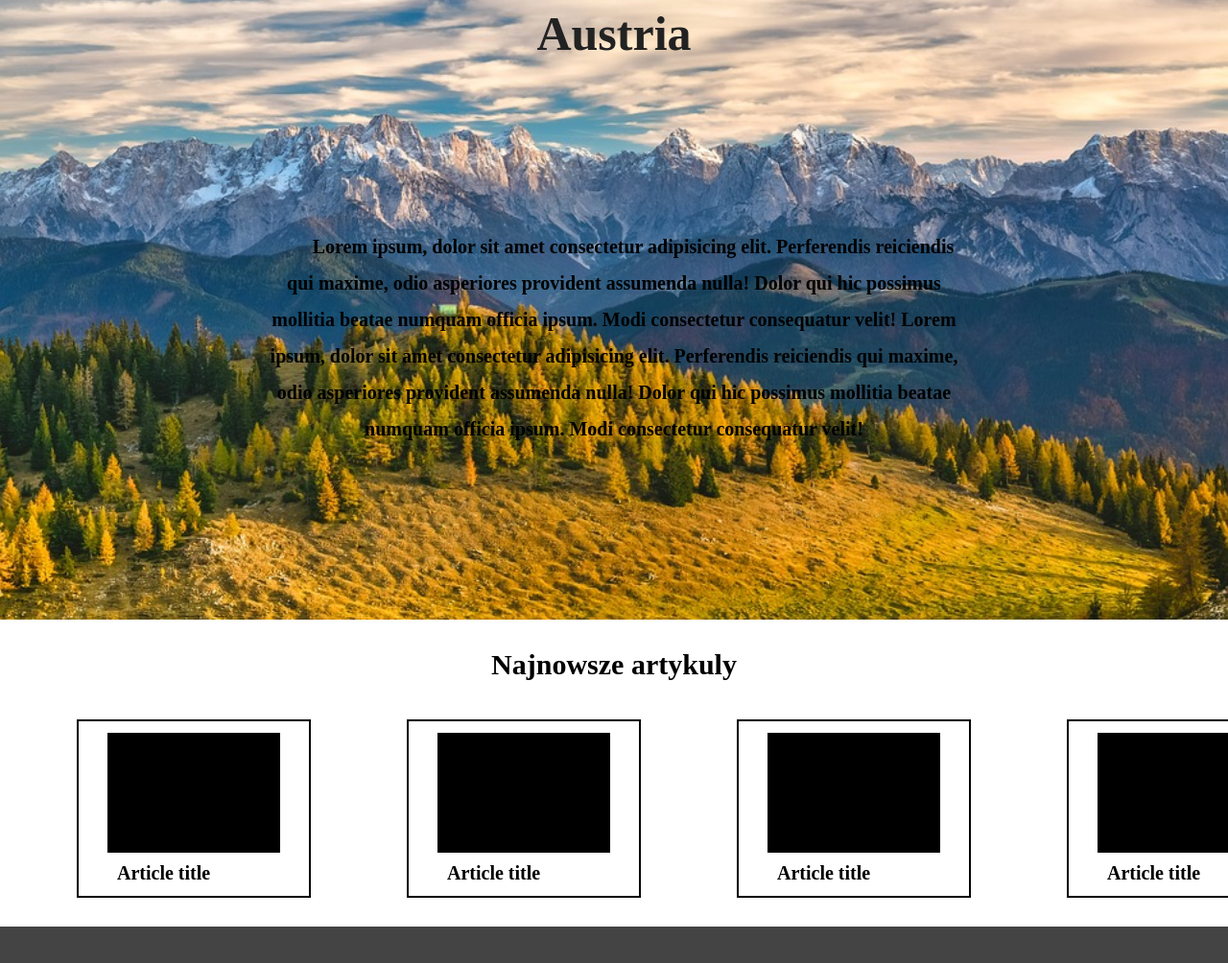
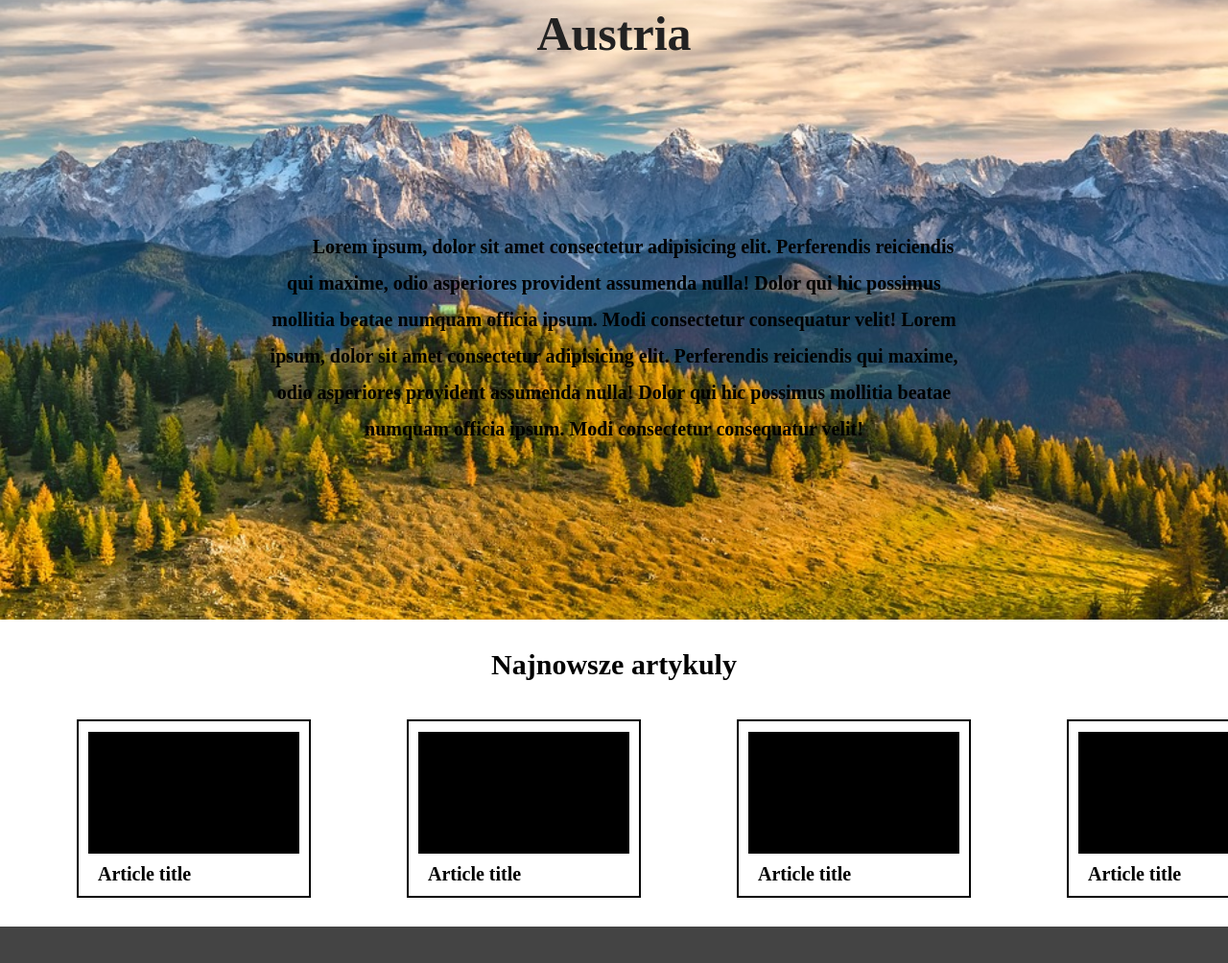
Before and after one commit to DasminX/Austria-blog, a plain HTML site: page index.html in a window 1280 px wide. Shown: the part 154-1158 px from the top of the page at 96% size. Drawn offline with Linux system fonts and the light colour scheme.

Commit message:
cleaned code

```diff
--- a/style.scss
+++ b/style.scss
@@ -107,11 +107,8 @@ body {
   flex-direction: column;
   width: 100%;
   height: 40vh;
-  // background-color: #777;
-  margin: 0 auto;
 
   .section-1--heading {
-    width: 100%;
     font-size: 3rem;
     text-align: center;
     padding: 3rem 0 1rem;
@@ -119,11 +116,9 @@ body {
 
   .articles-container {
     display: flex;
-    width: 100%;
+    flex-direction: column;
+    width: auto;
     height: 100%;
-    justify-content: space-around;
-    flex-direction: column;
-    align-items: center;
     padding: 3rem;
     overflow-x: scroll;
     flex-wrap: wrap;
@@ -132,11 +127,10 @@ body {
       display: flex;
       flex-direction: column;
       justify-content: center;
-      align-items: center;
       width: 20%;
       height: 100%;
       margin: 0 5rem;
-      padding: 0.2rem 3rem;
+      padding: 0 1rem;
       border: 0.2rem solid black;
 
       .image {
```
Also changed, not shown: css/style.css, 1 other file.
